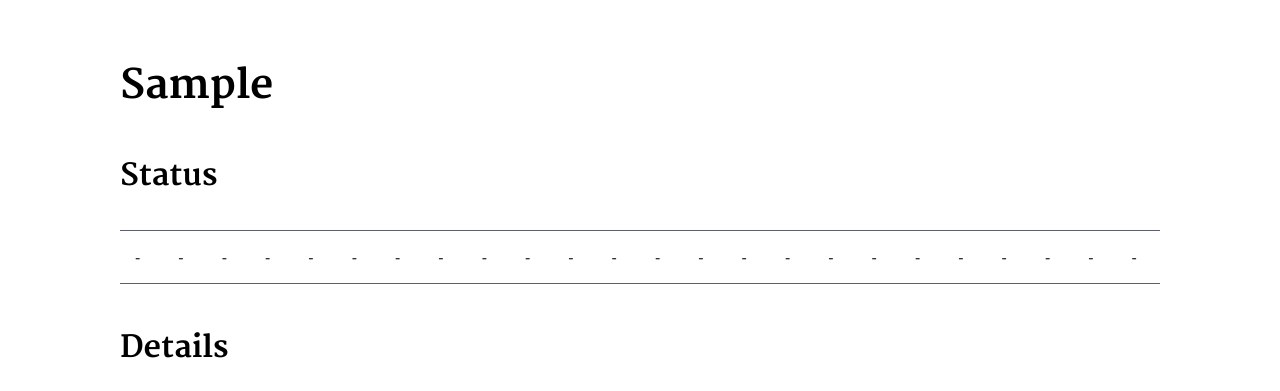
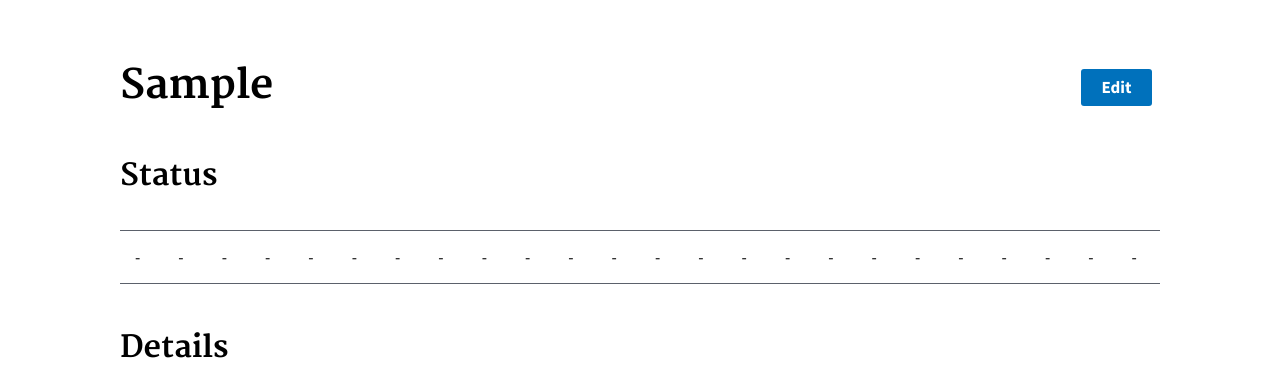
Before and after one commit to 18F/acqstackdb, a Django app: page /acquisition/1 in a window 1280 px wide. Shown: the part 29-420 px from the top of the page. Run offline with Django 3.2, Linux system fonts and the light colour scheme; a user stored in the database is signed in; data comes from the database, SQL or seed files in the repository; tables that the repository leaves empty hold one stand-in row (values such as "Sample post"); parts of the project's set-up code (start-up, migrations or seed data) failed here and were passed over.

Commit message:
ability to edit acquisitions

```diff
--- a/acqstackdb/urls.py
+++ b/acqstackdb/urls.py
@@ -21,6 +21,10 @@
 urlpatterns = [
     url(r'^$', views.home, name='home'),
     url(r'^acquisition/(?P<id>\d*)$', views.acquisition, name='acquisition'),
+    url(r'^acquisition/(?P<id>\d*)/edit$',
+        views.edit_acquisition,
+        name='edit acquisition'
+        ),
     url(r'^new/$', views.new_index, name='new_index'),
     url(r'^new/(?P<item>\w*)$', views.new, name="new"),
     url(r'^logout/$', views.logout_view, name="logout"),
--- a/acquisitions/models.py
+++ b/acquisitions/models.py
@@ -338,7 +338,9 @@
     delivery_date = models.DateField(null=True, blank=True)
 
     def clean(self):
-        if self.step.track != self.track:
+        print(self.step.track.all())
+        print(self.track)
+        if self.track not in self.step.track.all():
             raise ValidationError(_('Tracks are not equal.'))
 
     def __str__(self):
--- a/acquisitions/templates/acquisitions/acquisition.html
+++ b/acquisitions/templates/acquisitions/acquisition.html
@@ -1,7 +1,7 @@
 {% extends "acquisitions/layout.html" %}
 
 {% block content %}
-<h1>{{acquisition.task}}</h1>
+<h1>{{acquisition.task}} <a style="float: right;" class="usa-button" href="/acquisition/{{acquisition.id}}/edit">Edit</a></h1>
 
 <h2>Status</h2>
 
--- a/acquisitions/templates/acquisitions/new.html
+++ b/acquisitions/templates/acquisitions/new.html
@@ -3,8 +3,8 @@
 
 {% block content %}
 {% load floppyforms %}
-<h1>New {{ item }}</h1>
-<form class="usa-form-large" action="/new/{{ item }}" method="POST">
+<h1>{{ item }}</h1>
+<form class="usa-form-large" action="{{ action }}" method="POST">
   {% csrf_token %}
   {% for field in form %}
     {% if field.errors %}<div class="usa-input-error">{% endif %}
--- a/acquisitions/views.py
+++ b/acquisitions/views.py
@@ -49,6 +49,20 @@
 
 
 @login_required
+def edit_acquisition(request, id):
+    instance = Acquisition.objects.get(id=id)
+    form = forms.AcquisitionForm(request.POST or None, instance=instance)
+    if form.is_valid():
+        report = form.save()
+        return redirect(acquisition, id=id)
+    return render(request, "acquisitions/new.html", {
+        'form': form,
+        'item': 'Edit acquisition',
+        'action': '/acquisition/'+id+'/edit'
+    })
+
+
+@login_required
 def new_index(request):
     return render(request, 'acquisitions/new_index.html')
 
@@ -73,7 +87,8 @@
         return redirect(home)
     return render(request, "acquisitions/new.html", {
         'form': form,
-        'item': item
+        'item': 'New '+item,
+        'action': '/new/'+item
         })
 
 
```
